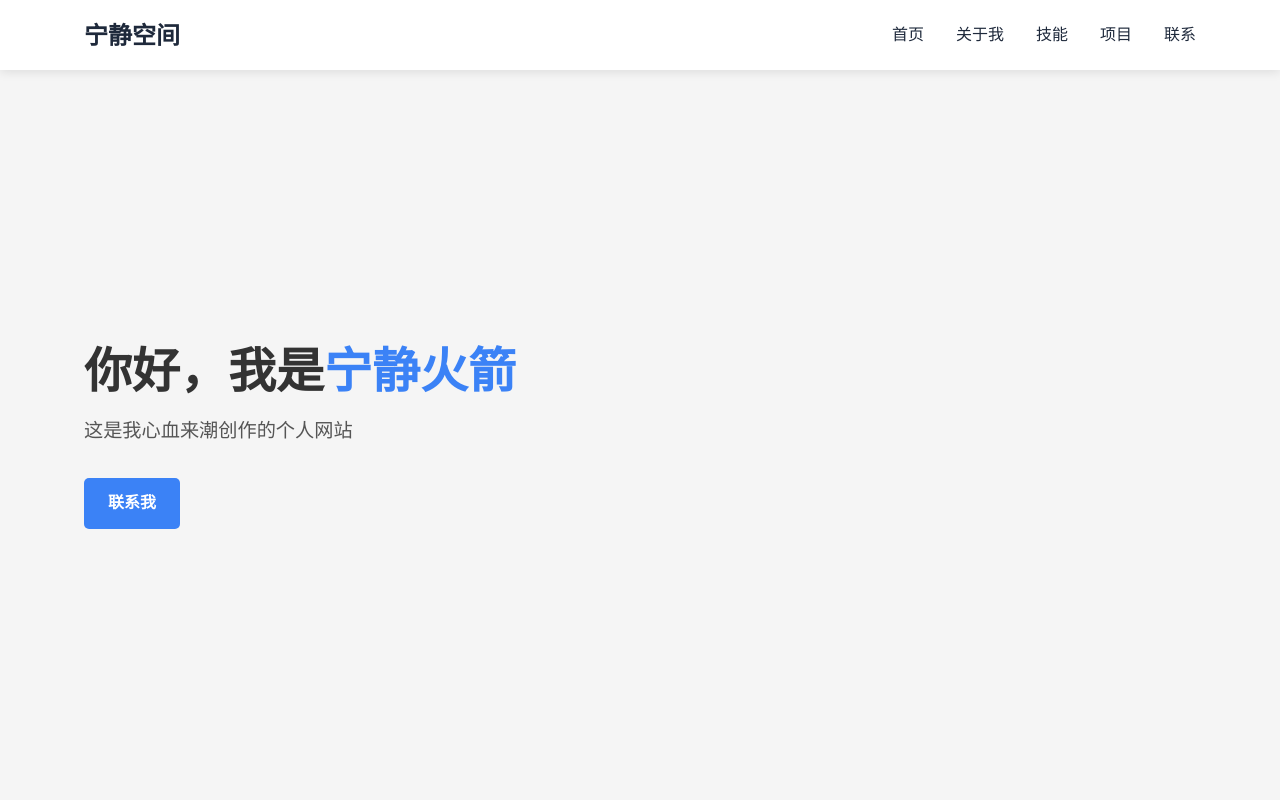
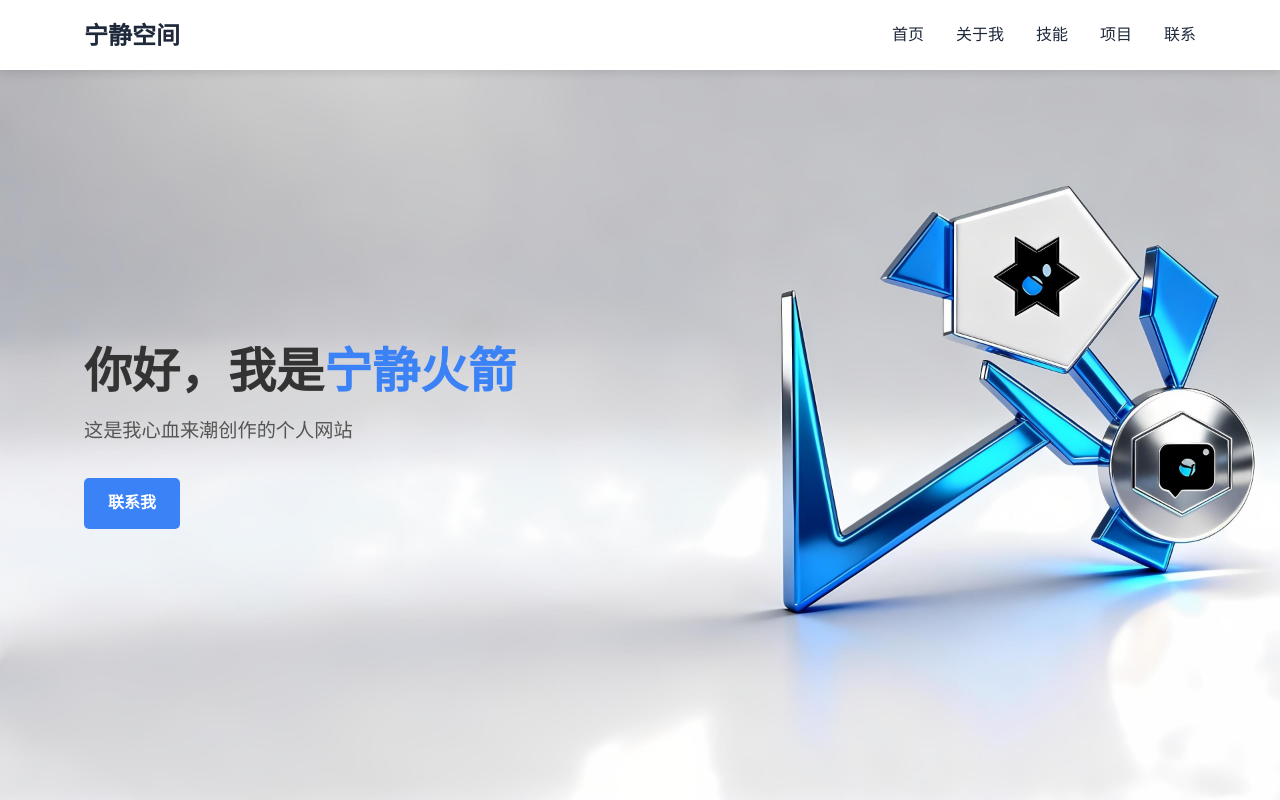
Before and after one commit to ningjinghuojian/PeaceSpace, a plain HTML site: page index.html in a window 1280 px wide. Shown: the top 800 px of the page. Drawn offline with nearby package versions, Linux system fonts and the light colour scheme.

Commit message:
Update styles.css

```diff
--- a/pages/styles.css
+++ b/pages/styles.css
@@ -130,7 +130,7 @@ section {
     min-height: calc(100vh - 70px);
     display: flex;
     align-items: center;
-    background-image: url('images/backround1.png');
+    background-image: url('/images/backround1.png');
     background-size: cover; /* 图片覆盖整个区域 */
     background-position: center; /* 图片居中显示 */
     background-repeat: no-repeat; /* 图片不重复 */
```
